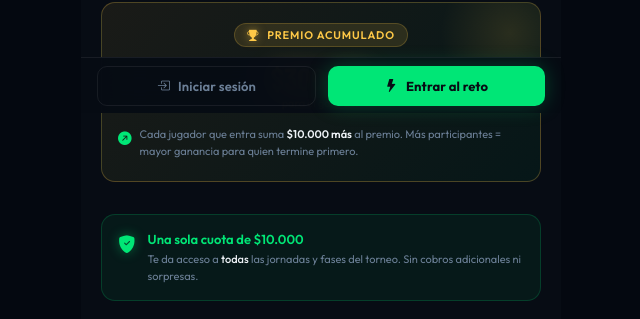
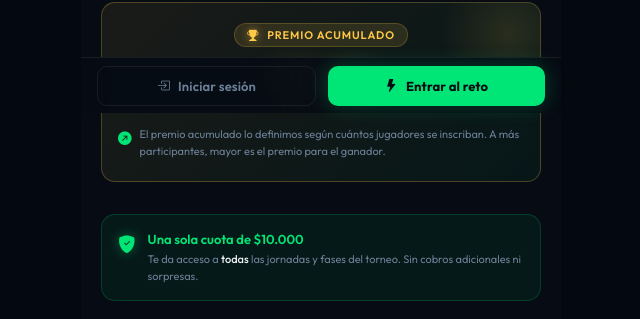
Before and after one commit to andrei-194/polla-millonaria, a Django app: page / in a window 1280 px wide. Shown: the part 687-1006 px from the top of the page, without its empty margins (319-959 px from the left). Run offline with Django 5.2, Linux system fonts and the light colour scheme; parts of the project's set-up code (start-up, migrations or seed data) failed here and were passed over; some web fonts are replaced.

Commit message:
copy: landing — premio acumulado crece segun inscritos, no automatico
Co-Authored-By: Claude Sonnet 4.6 <noreply@anthropic.com>

```diff
--- a/polla_futbolera/templates/landing/home.html
+++ b/polla_futbolera/templates/landing/home.html
@@ -72,7 +72,7 @@
     </div>
     <p class="landing-prize__note">
       <i class="bi bi-arrow-up-right-circle-fill" aria-hidden="true"></i>
-      <span>Cada jugador que entra suma <strong>$10.000 más</strong> al premio. Más participantes = mayor ganancia para quien termine primero.</span>
+      <span>El premio acumulado lo definimos según cuántos jugadores se inscriban. A más participantes, mayor es el premio para el ganador.</span>
     </p>
   </div>
 
```
